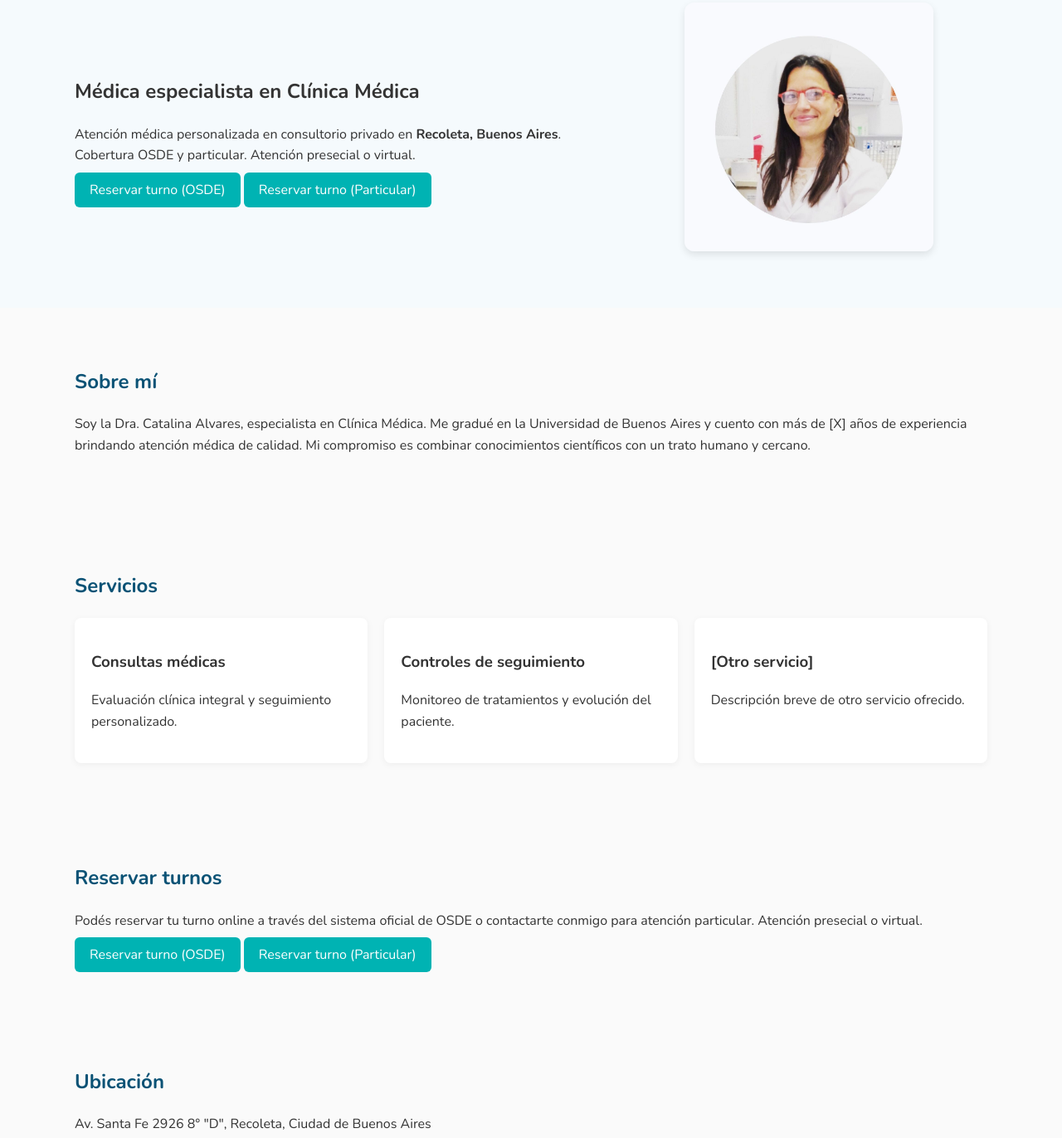
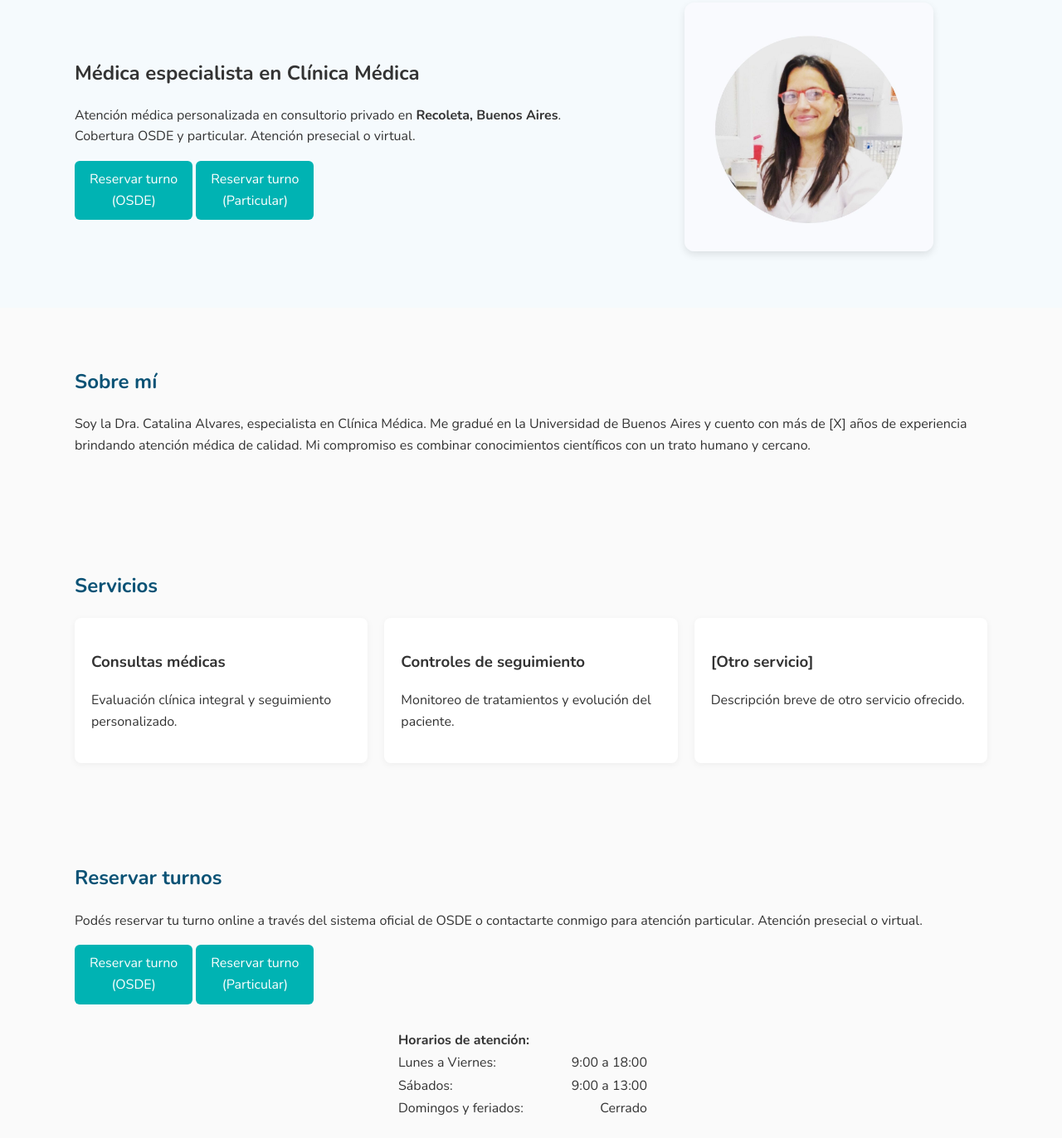
Before and after one commit to antonioalvares/consultorio-web, a plain HTML site: page index.html in a window 1280 px wide. Shown: the part 145-1517 px from the top of the page at 83% size. Drawn offline with nearby package versions, Linux system fonts and the light colour scheme.

Commit message:
Agrego horarios, favicon

```diff
--- a/css/styles.css
+++ b/css/styles.css
@@ -47,9 +47,11 @@ body {
 }
 
 .btn-primary {
+    display: inline-block;
     background: #00b3b3;
     color: #fff;
     padding: 10px 18px;
+    text-align: center;
     text-decoration: none;
     border-radius: 6px;
     transition: background 0.3s ease;
@@ -179,6 +181,31 @@ h2 {
     transform: translateY(-5px);
 }
 
+.tabla-horarios {
+  border-collapse: collapse;
+  margin: 10px 0 20px;
+}
+
+.tabla-horarios td {
+  padding: 0px 30px;
+  font-size: 16px;
+}
+
+.horarios {
+  list-style: none;
+  padding: 0;
+  margin: 30px auto 20px;
+  max-width: 320px;
+}
+
+.horarios li {
+  display: flex;
+  justify-content: space-between;
+  padding: 1px 0;
+  font-size: 16px;
+  max-width: 300px; /* opcional, para que no se abra mucho */
+}
+
 /* === CONTACT === */
 .contact-grid {
     display: grid;
--- a/index.html
+++ b/index.html
@@ -5,6 +5,7 @@
     <meta name="viewport" content="width=device-width, initial-scale=1.0">
     <title>Dra. Catalina Alvares - Consultorio Médico en Recoleta, Buenos Aires</title>
     <meta name="description" content="Consultorio médico de la Dra. Catalina Alvares, especialista en Clínica Médica. Atención en Recoleta, Buenos Aires. Reservá turno online con OSDE.">
+    <link rel="icon" type="image/x-icon" href="img/favicon-cruz.png">
     <link rel="stylesheet" href="css/styles.css">
     <link rel="preconnect" href="https://fonts.googleapis.com">
     <link href="https://fonts.googleapis.com/css2?family=Nunito:wght@400;600;700&display=swap" rel="stylesheet">
@@ -58,8 +59,8 @@
         <div class="hero-text">
             <h1>Médica especialista en <span>Clínica Médica</span></h1>
             <p>Atención médica personalizada en consultorio privado en <strong>Recoleta, Buenos Aires</strong>. Cobertura OSDE y particular. Atención presecial o virtual.</p>
-            <a href="https://www.osde.com.ar/cartilla-inteligente/detalle/dra-lvares-catalina-212867?plan=21&dom=311603" class="btn-primary" target="_blank">Reservar turno (OSDE)</a>
-            <a href="https://wa.me/5491158666264?text=Hola%20quiero%20pedir%20un%20turno%20particular" class="btn-primary" target="_blank">Reservar turno (Particular)</a>
+            <a href="https://www.osde.com.ar/cartilla-inteligente/detalle/dra-lvares-catalina-212867?plan=21&dom=311603" class="btn-primary" target="_blank">Reservar turno<br>(OSDE)</a>
+            <a href="https://wa.me/5491158666264?text=Hola%20quiero%20pedir%20un%20turno%20particular" class="btn-primary" target="_blank">Reservar turno<br>(Particular)</a>
         </div>
         <div class="hero-img">
             <img src="img/foto-catalina.jpg" alt="Dra. Catalina Alvares - Médica en Recoleta, Buenos Aires">
@@ -101,8 +102,14 @@
     <div class="container">
         <h2>Reservar turnos</h2>
         <p>Podés reservar tu turno online a través del sistema oficial de OSDE o contactarte conmigo para atención particular. Atención presecial o virtual.</p>
-        <a href="https://www.osde.com.ar/cartilla-inteligente/detalle/dra-lvares-catalina-212867?plan=21&dom=311603" class="btn-primary" target="_blank">Reservar turno (OSDE)</a>
-        <a href="https://wa.me/5491158666264?text=Hola%20quiero%20pedir%20un%20turno%20particular" class="btn-primary" target="_blank">Reservar turno (Particular)</a>
+        <a href="https://www.osde.com.ar/cartilla-inteligente/detalle/dra-lvares-catalina-212867?plan=21&dom=311603" class="btn-primary" target="_blank">Reservar turno<br>(OSDE)</a>
+        <a href="https://wa.me/5491158666264?text=Hola%20quiero%20pedir%20un%20turno%20particular" class="btn-primary" target="_blank">Reservar turno<br>(Particular)</a>
+        <ul class="horarios">
+            <li><strong>Horarios de atención:</strong></li>
+            <li><span>Lunes a Viernes:</span><span>9:00 a 18:00</span></li>
+            <li><span>Sábados:</span><span>9:00 a 13:00</span></li>
+            <li><span>Domingos y feriados:</span><span>Cerrado</span></li>
+        </ul>
     </div>
 </section>
 
```
Also changed, not shown: img/favicon-cruz-multi.ico (added), img/favicon-cruz.ico (added), img/favicon-cruz.png (added), img/favicon-estet-multi.ico (added), img/favicon-estet.ico (added), img/favicon-estet.png (added).
